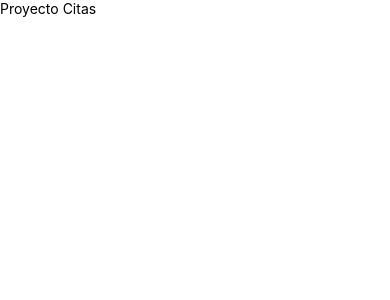
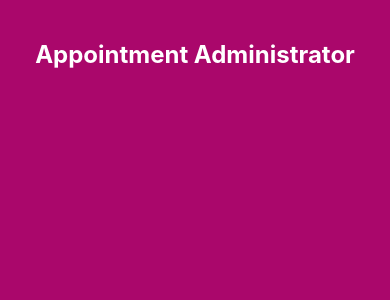
Before and after one commit to alanmaranto/appointment-mobile, a React Native app: screen / in a window 390 px wide. Shown: the top 300 px of the page. Built offline with nearby package versions, Linux system fonts and the light colour scheme.

Commit message:
learning stylesheet, view & text

```diff
--- a/App.js
+++ b/App.js
@@ -1,8 +1,26 @@
 import React from 'react';
-import {Text} from 'react-native';
+import {Text, StyleSheet, View} from 'react-native';
 
 const App = () => {
-  return <Text>Proyecto Citas</Text>
+  return (
+    <View style={styles.container}>
+      <Text style={styles.title}>Appointment Administrator</Text>
+    </View>
+  );
 };
 
+const styles = StyleSheet.create({
+  container: {
+    backgroundColor: '#AA076B',
+    flex: 1
+  },
+  title: {
+    color: '#FFF',
+    marginTop: 40,
+    fontSize: 24,
+    fontWeight: 'bold',
+    textAlign: 'center',
+  },
+});
+
 export default App;
```
